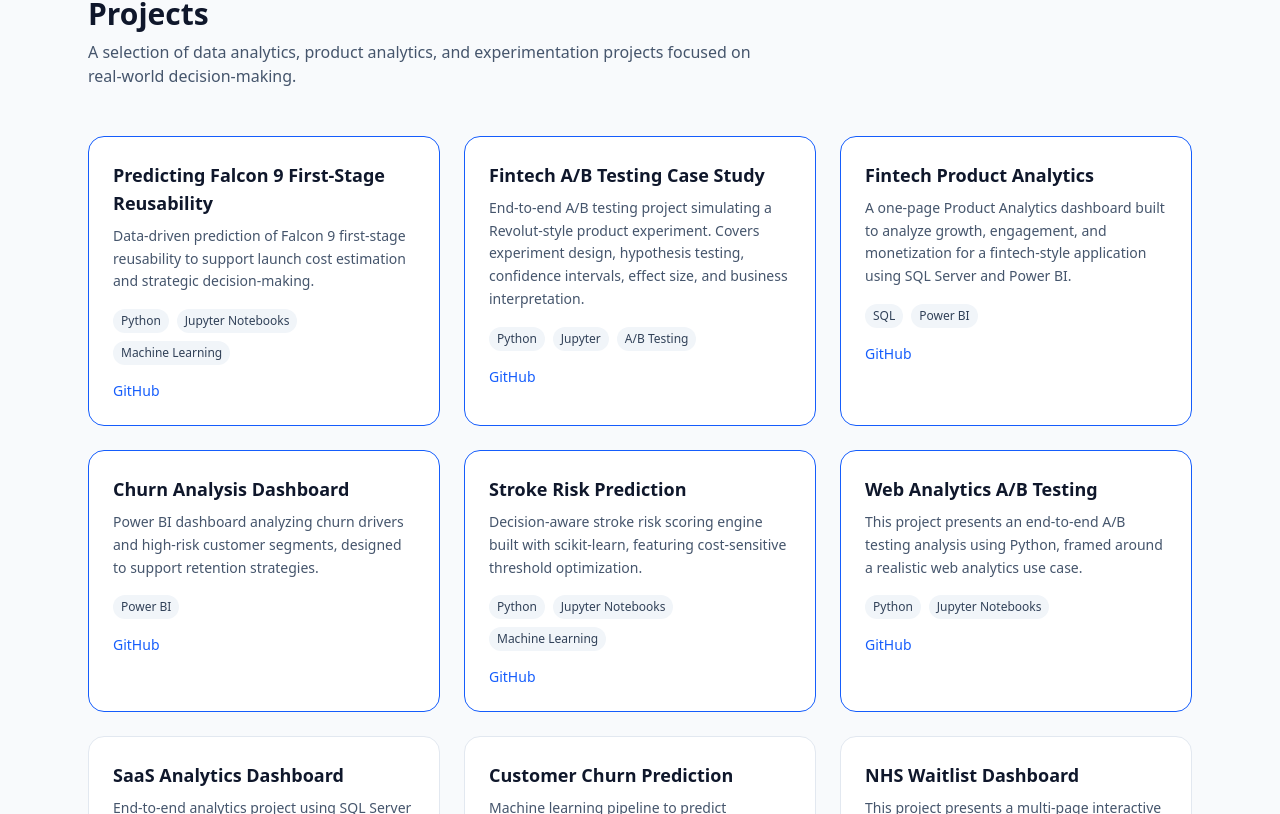
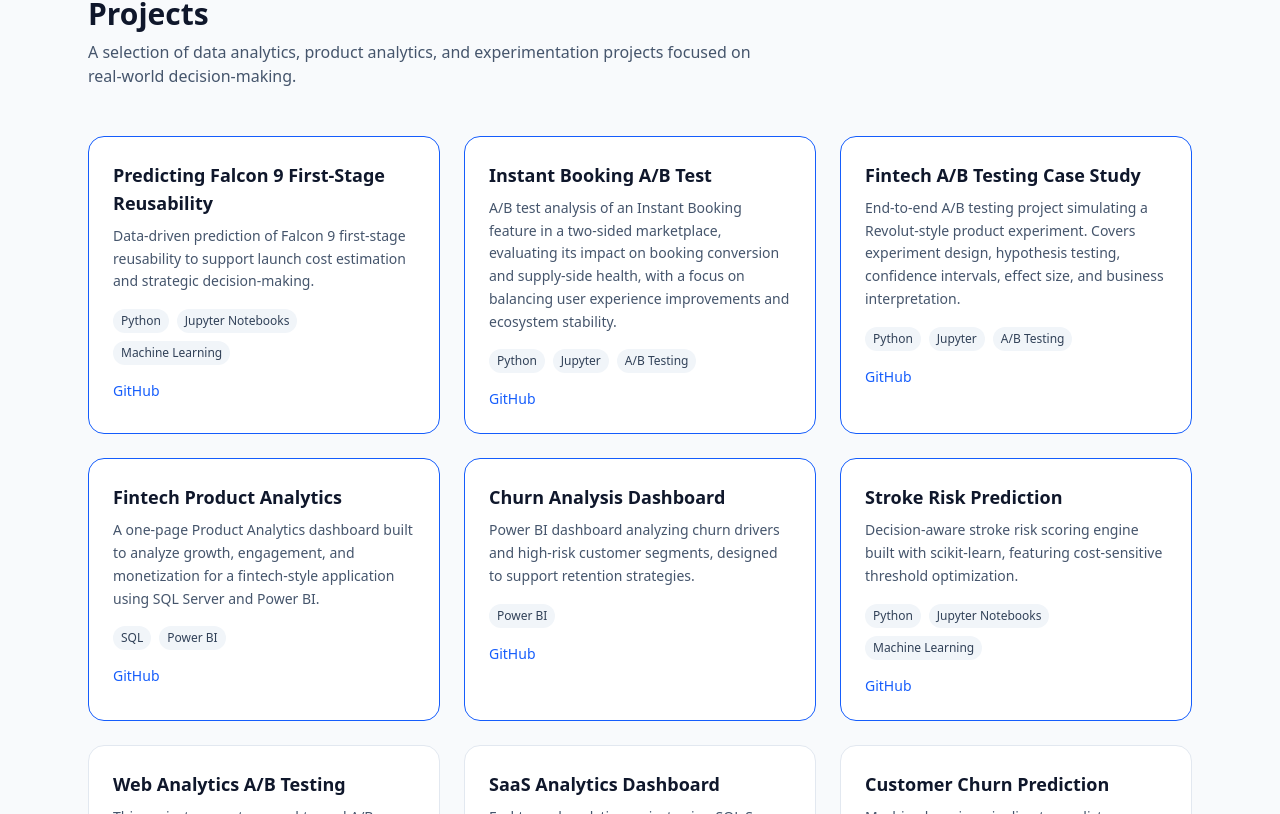
Before and after one commit to nachospreafico/data-portfolio, a React (Vite) app: page / in a window 1280 px wide. Shown: the part 2626-3440 px from the top of the page. Built offline with nearby package versions, Linux system fonts and the light colour scheme.

Commit message:
added Instant Booking A/B Test project and updated CV

```diff
--- a/src/components/projectsData.js
+++ b/src/components/projectsData.js
@@ -7,6 +7,17 @@ export const projectsData = [
     links: {
       github:
         "https://github.com/nachospreafico/spacex-falcon9-landing-prediction/",
+    },
+    featured: true,
+  },
+  {
+    title: "Instant Booking A/B Test",
+    description:
+      "A/B test analysis of an Instant Booking feature in a two-sided marketplace, evaluating its impact on booking conversion and supply-side health, with a focus on balancing user experience improvements and ecosystem stability.",
+    tech: ["Python", "Jupyter", "A/B Testing"],
+    links: {
+      github:
+        "https://github.com/nachospreafico/instant-booking-ab-test-marketplace",
     },
     featured: true,
   },
@@ -59,7 +70,7 @@ export const projectsData = [
     links: {
       github: "https://github.com/nachospreafico/web-analytics-ab-test",
     },
-    featured: true,
+    featured: false,
   },
   {
     title: "SaaS Analytics Dashboard",
```
Also changed, not shown: 1 other file (tests, documents, lock files or other folders).
